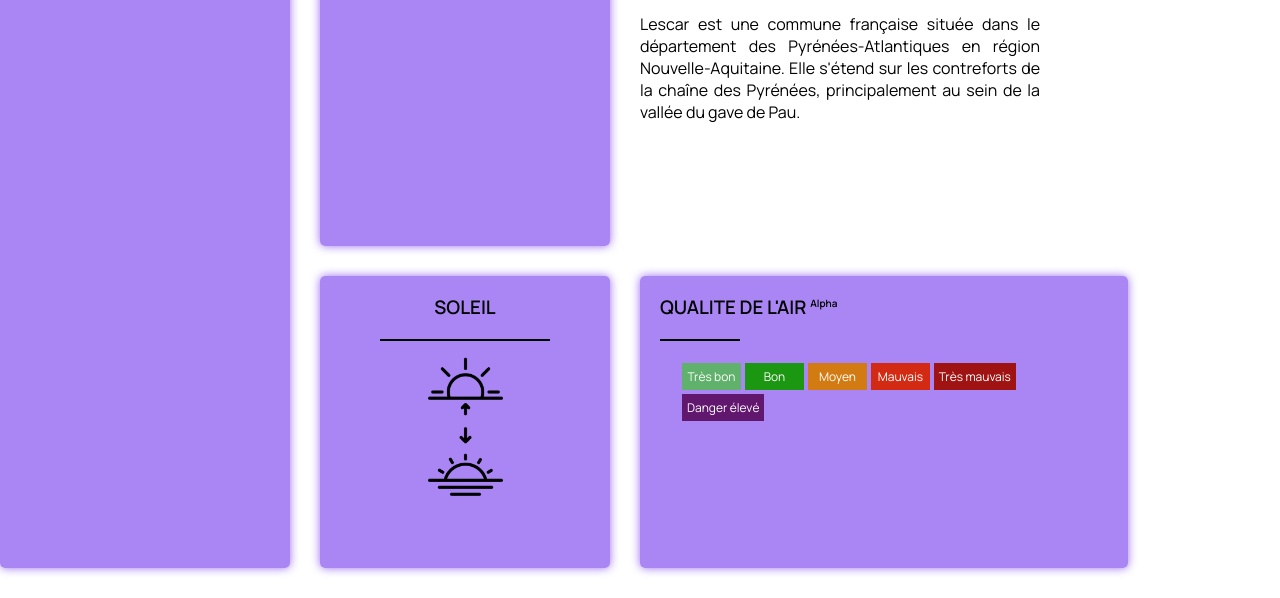
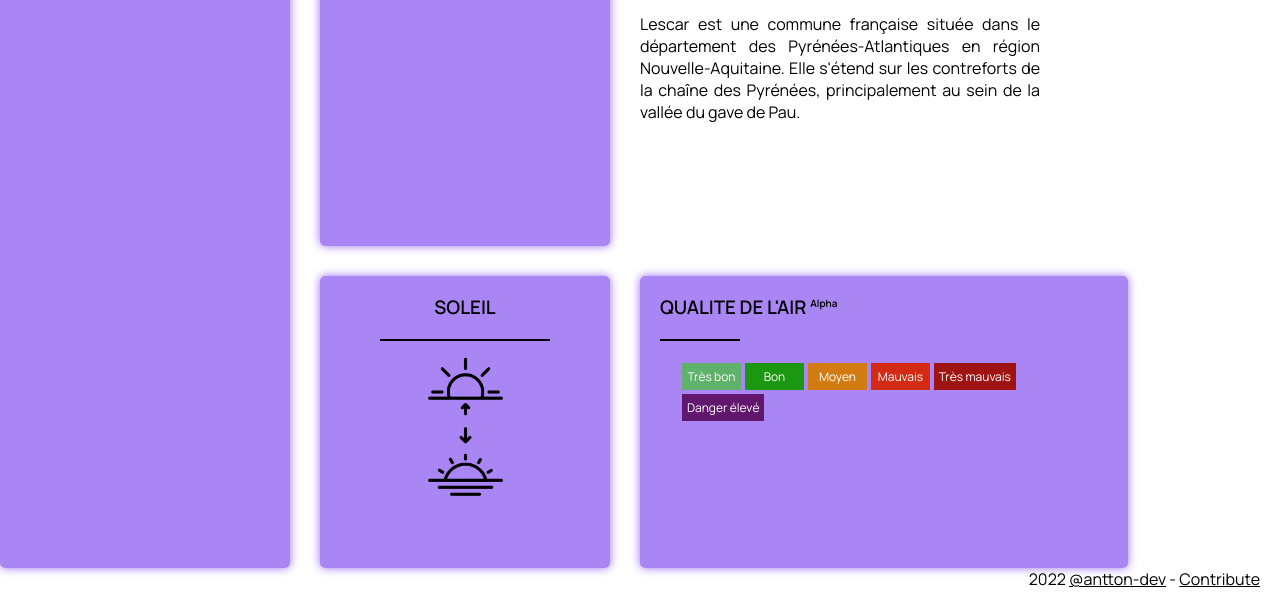
Before and after one commit to antton-dev/TheOmegaProject, a plain HTML site: page app.html in a window 1280 px wide. Shown: the part 202-800 px from the top of the page. Drawn offline with nearby package versions, Linux system fonts and the light colour scheme; no server answers.

Commit message:
adding footer

```diff
--- a/app.html
+++ b/app.html
@@ -71,7 +71,9 @@
             </div>
         </section>
     </main>
-
+    <footer>
+         2022 <a href="https://github.com/antton-dev" target="_blank" rel="noopener noreferrer">@antton-dev</a> - <a href="https://github.com/antton-dev/TheOmegaProject" target="_blank" rel="noopener noreferrer">Contribute</a>
+    </footer>
     <script src="js/main.js" defer></script>
 </body>
 </html>
--- a/css/styles.scss
+++ b/css/styles.scss
@@ -235,9 +235,6 @@ main {
 }
 
 
-
-
-
 .sun img {
 width: 30%;
 height: auto;
@@ -249,3 +246,16 @@ main {
 align-items: center;
 font-weight: 600;
 }
+
+
+footer {
+    text-align: right;
+    margin-right: 20px;
+    a {
+        text-decoration: underline;
+
+        &:hover {
+            text-decoration: none;
+        }
+    }
+}
```
Also changed, not shown: css/styles.css, 2 other files. Lines whose indentation alone changed are shown as unchanged.
